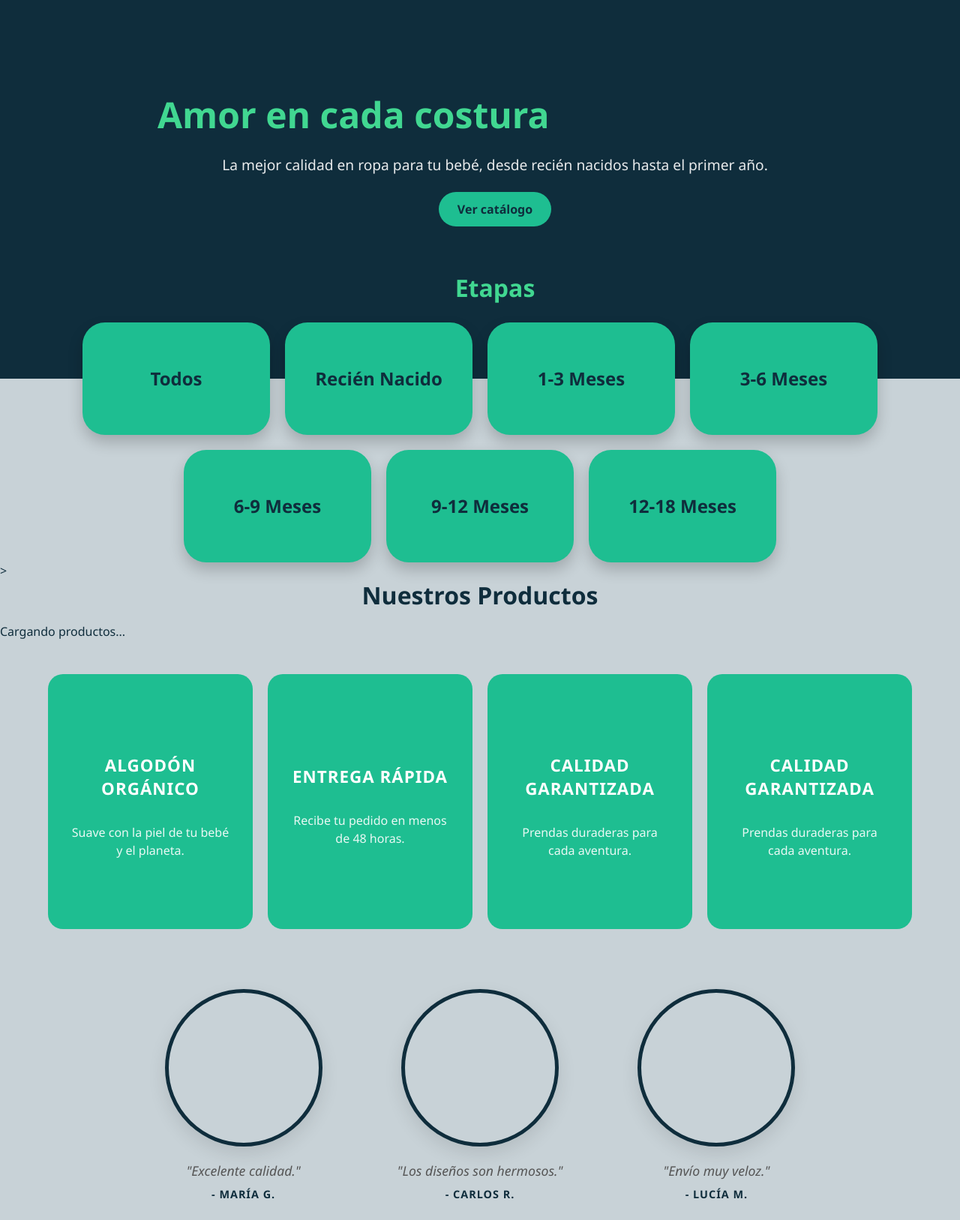
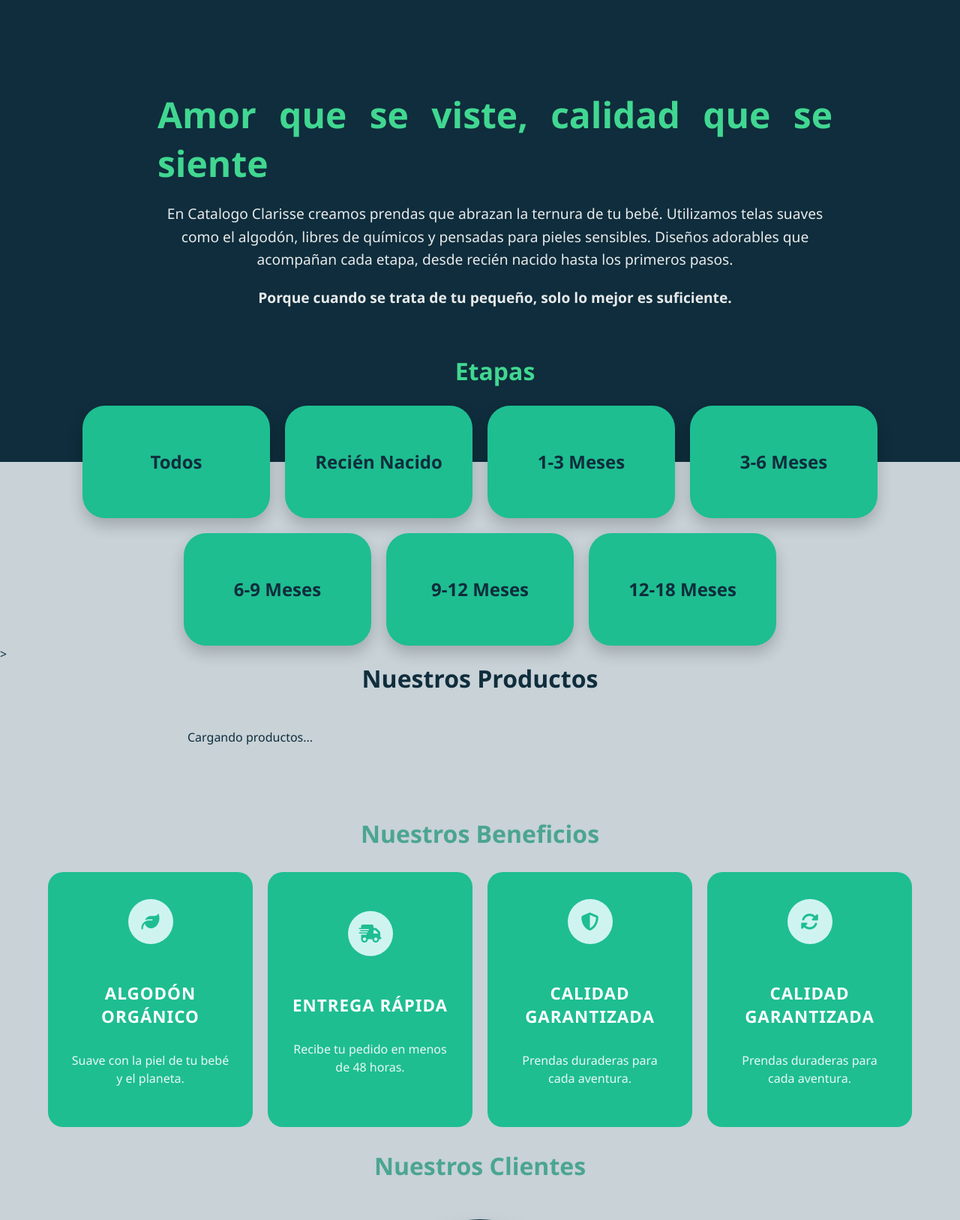
Before and after one commit to JosuePatinio/turing-catalogo-clarisse, a PHP site: page / in a window 1280 px wide. Shown: the part 173-1800 px from the top of the page at 75% size. Run offline with PHP 8.4, Linux system fonts and the light colour scheme; the visitor is signed in with stand-in values (Sample User, id 1); grey boxes are pictures that could not be loaded.

Commit message:
Mejora visual en productos, beneficios y clientes.

```diff
--- a/frontend/index.php
+++ b/frontend/index.php
@@ -13,15 +13,17 @@
 ?>
 
 
-
 <section class="banner">
-    <h1>Amor en cada costura</h1>
-    <p>La mejor calidad en ropa para tu bebé, desde recién nacidos hasta el primer año.</p>
-    <a href="#catalogo" class="btn btn-primary">Ver catálogo</a>
+    <h1>Amor que se viste, calidad que se siente</h1>
+    <p>En Catalogo Clarisse creamos prendas que abrazan la ternura de tu bebé.
+        Utilizamos telas suaves como el algodón, libres de químicos y pensadas para pieles sensibles.
+        Diseños adorables que acompañan cada etapa, desde recién nacido hasta los primeros pasos.
+    </p>
+    <p><strong>Porque cuando se trata de tu pequeño, solo lo mejor es suficiente.</strong></p>
 
     <h2 class="section-title">Etapas</h2>
+</section>
 
-</section>
 
 <section class="categorias-grid">
     <div class="cat-block" onclick="filtrarProductos('todos')">Todos</div>
@@ -35,43 +37,52 @@
 
 
 <h2 class="section-title" id="catalogo style="margin-top: 100px;">Nuestros Productos</h2>
-<div id="productos-lista" class="contenedor"> </div>
+<div id="productos-lista" class="contenedor-productos"> </div>
 
+
+
+<h2 class="section-title" style="color: #4ba591; margin-top:50px; font-weight:900;">Nuestros Beneficios</h2>
 <section class="beneficios">
     <div class="beneficio-item">
+        <div class="icon-circle"><i class="fas fa-leaf"></i></div>
         <h4>Algodón Orgánico</h4>
         <p>Suave con la piel de tu bebé y el planeta.</p>
     </div>
     <div class="beneficio-item">
+        <div class="icon-circle"><i class="fas fa-shipping-fast"></i></div>
         <h4>Entrega Rápida</h4>
         <p>Recibe tu pedido en menos de 48 horas.</p>
     </div>
     <div class="beneficio-item">
+        <div class="icon-circle"><i class="fas fa-shield-alt"></i></div>
         <h4>Calidad Garantizada</h4>
         <p>Prendas duraderas para cada aventura.</p>
     </div>
     <div class="beneficio-item">
+        <div class="icon-circle"><i class="fas fa-sync-alt"></i></div>
         <h4>Calidad Garantizada</h4>
         <p>Prendas duraderas para cada aventura.</p>
     </div>
-
-
 </section>
 
-<section class="circulos">
+<h2 class="section-title" style="color: #4ba591; font-weight:900;">Nuestros Clientes</h2>
+<section class="circulos" >
     <div class="circulo-item">
-        <div class="avatar"></div>
-        <p>"Excelente calidad."</p>
+        <div class="avatar" style="background-image: url('https://i.pravatar.cc/200?u=maria')"></div>
+        <p>"Los diseños son hermosos y el proceso de compra fue súper sencillo. ¡Recomendado!"</p>
+        <strong>- Carlos R.</strong>
+
+    </div>
+
+    <div class="circulo-item">
+        <div class="avatar-grande" style="background-image: url('https://i.pravatar.cc/300?u=carlos')"></div>
+        <p>"Excelente calidad, la tela es muy suave para mi recién nacido."</p>
         <strong>- María G.</strong>
     </div>
+
     <div class="circulo-item">
-        <div class="avatar"></div>
-        <p>"Los diseños son hermosos."</p>
-        <strong>- Carlos R.</strong>
-    </div>
-    <div class="circulo-item">
-        <div class="avatar"></div>
-        <p>"Envío muy veloz."</p>
+        <div class="avatar" style="background-image: url('https://i.pravatar.cc/200?u=lucia')"></div>
+        <p>"Envío muy veloz, llegó al día siguiente de mi pedido. Muy satisfecha."</p>
         <strong>- Lucía M.</strong>
     </div>
 </section>
@@ -98,11 +109,15 @@
 
                 data.forEach(p => {
                     lista.innerHTML += `
-                        <div class="tarjeta-producto">
-                            <img src="${p.imagen_url}" alt="${p.nombre}" class="producto-img">
-                            <h3>${p.nombre}</h3>
-                            <p class="precio">$${p.precio}</p>
-                            <small>Etapa: ${p.rango_edad}</small>
+                        <div class="tarjeta">
+                            <div class="producto-img-wrapper">
+                                <img src="${p.imagen_url}" alt="${p.nombre}" class="producto-img">
+                            </div>
+                            <div class="info-cuerpo">
+                                <h3 class="nombre-producto">${p.nombre}</h3>
+                                <p class="precio">$${p.precio}</p>
+                                <small>Etapa: ${p.rango_edad}</small>
+                            </div>
                         </div>
                     `;
                 });
```
